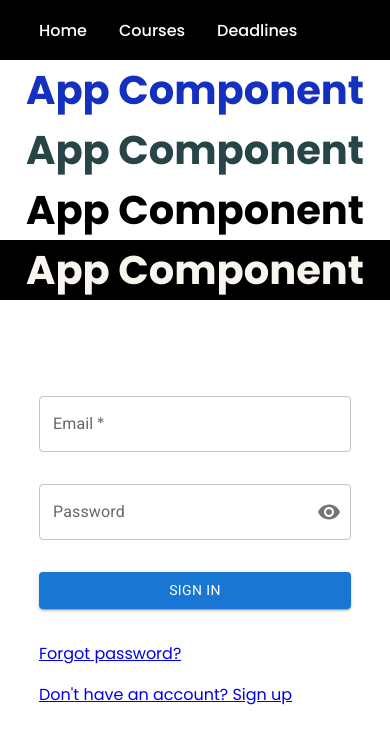
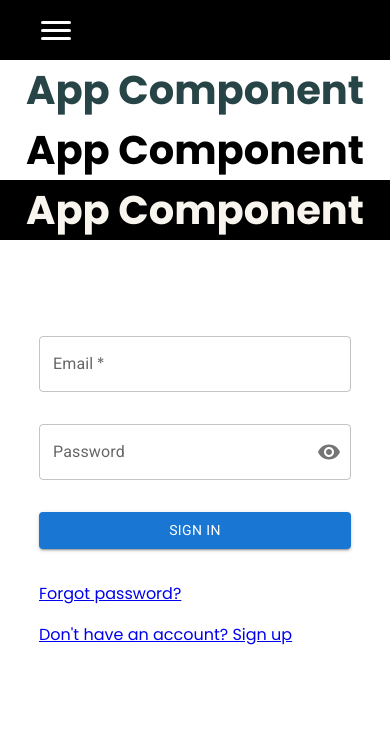
Before and after one commit to ahany42/ElearningPortal, a React (Vite) app in the folder FrontEnd/: page / in a window 390 px wide. Shown: the top 744 px of the page. Built offline with nearby package versions, Linux system fonts and the light colour scheme.

Commit message:
Add: media quires for header tabs

```diff
--- a/FrontEnd/src/Components/Header/Header.css
+++ b/FrontEnd/src/Components/Header/Header.css
@@ -4,6 +4,15 @@
     display: flex;
     align-items: center;
     justify-content: space-between;
+    position: fixed;
+    width: 100%;
+}
+
+.navbar ul {
+    display: flex;
+    list-style: none;
+    margin: 0;
+    padding: 0;
 }
 
 .navbar li a {
@@ -18,3 +27,45 @@
     color: black;
     background-color: white;
 }
+
+@media(max-width:991px) {
+    .navbar ul {
+        display: none;
+        flex-direction: column;
+        position: absolute;
+        top: 60px;
+        left: 0;
+        background-color: #000000;
+        font-size: 16px;
+        align-items: center;
+    }
+
+    .navbar ul.show {
+        display: flex;
+    }
+
+    .navbar li a:hover {
+        color: white;
+        background-color: transparent;
+    }
+
+    .navbar .toggle-menu {
+        display: flex;
+        flex-direction: column;
+        justify-content: space-around;
+        width: 30px;
+        height: 24px;
+        cursor: pointer;
+        margin-right: auto;
+        margin-left: 41px;
+        background-color: transparent;
+        border: none;
+    }
+
+    .navbar .toggle-menu span {
+        background-color: white;
+        height: 3px;
+        width: 100%;
+        border-radius: 2px;
+    }
+}
--- a/FrontEnd/src/Components/Header/Header.jsx
+++ b/FrontEnd/src/Components/Header/Header.jsx
@@ -1,16 +1,27 @@
-import "./Header.css"
+import "./Header.css";
+import { useState } from "react";
 
 const Header = () => {
+    const [menuOpen, setMenuOpen] = useState(false);
+
+    const toggleMenu = () => {
+        setMenuOpen(!menuOpen);
+    };
 
     return (
         <div className="navbar">
-            <li>
-                <a href="#">Home</a>
-                <a href="Courses">Courses</a>
-                <a href="Deadlines">Deadlines</a>
-            </li>
+            <ul className={menuOpen ? "show" : ""}>
+                <li><a href="#">Home</a></li>
+                <li><a href="Courses">Courses</a></li>
+                <li><a href="Deadlines">Deadlines</a></li>
+            </ul>
+            <button className="toggle-menu" onClick={toggleMenu}>
+                <span></span>
+                <span></span>
+                <span></span>
+            </button>
         </div>
-    )
+    );
 }
 
 export default Header;
```
